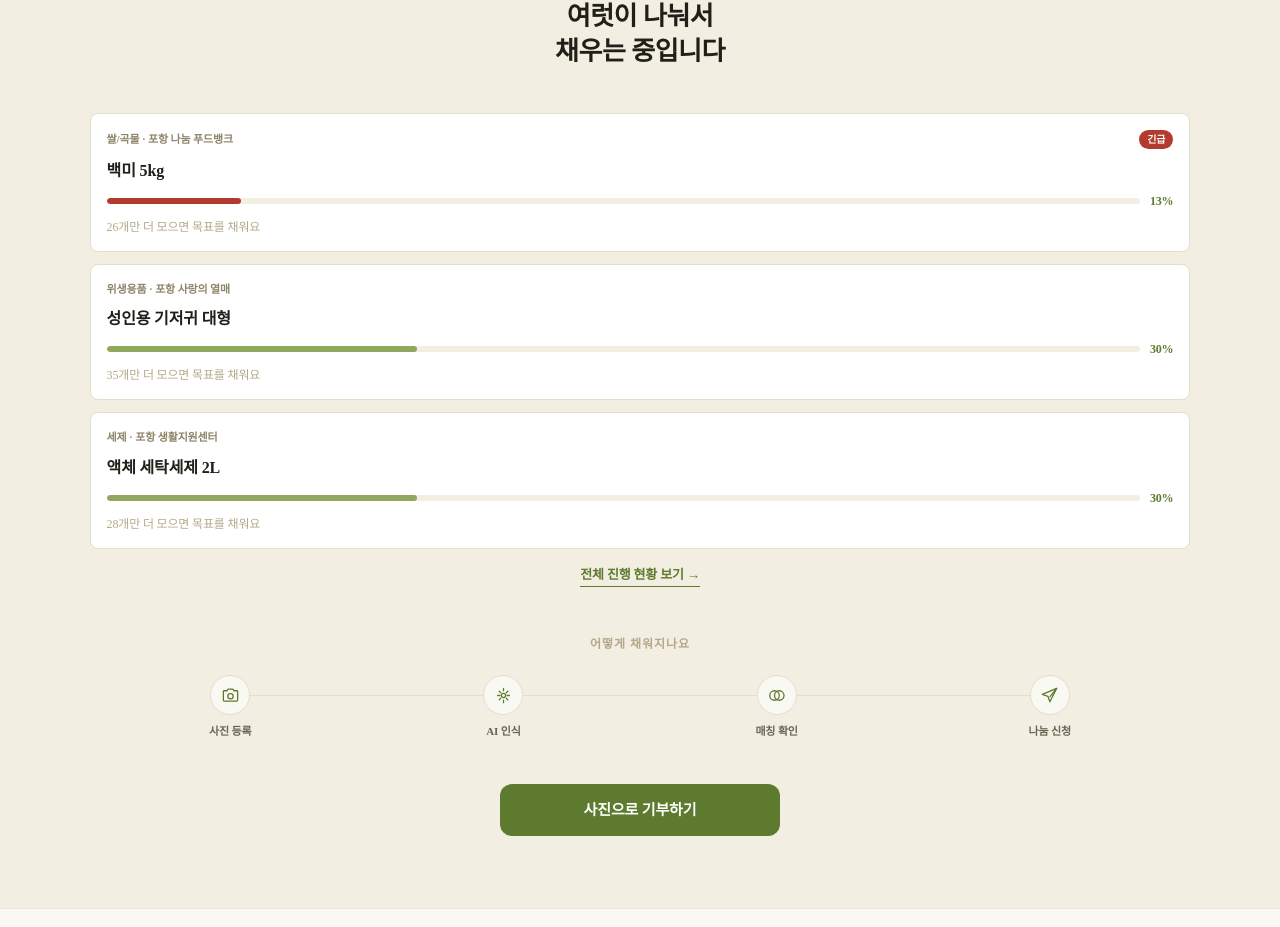
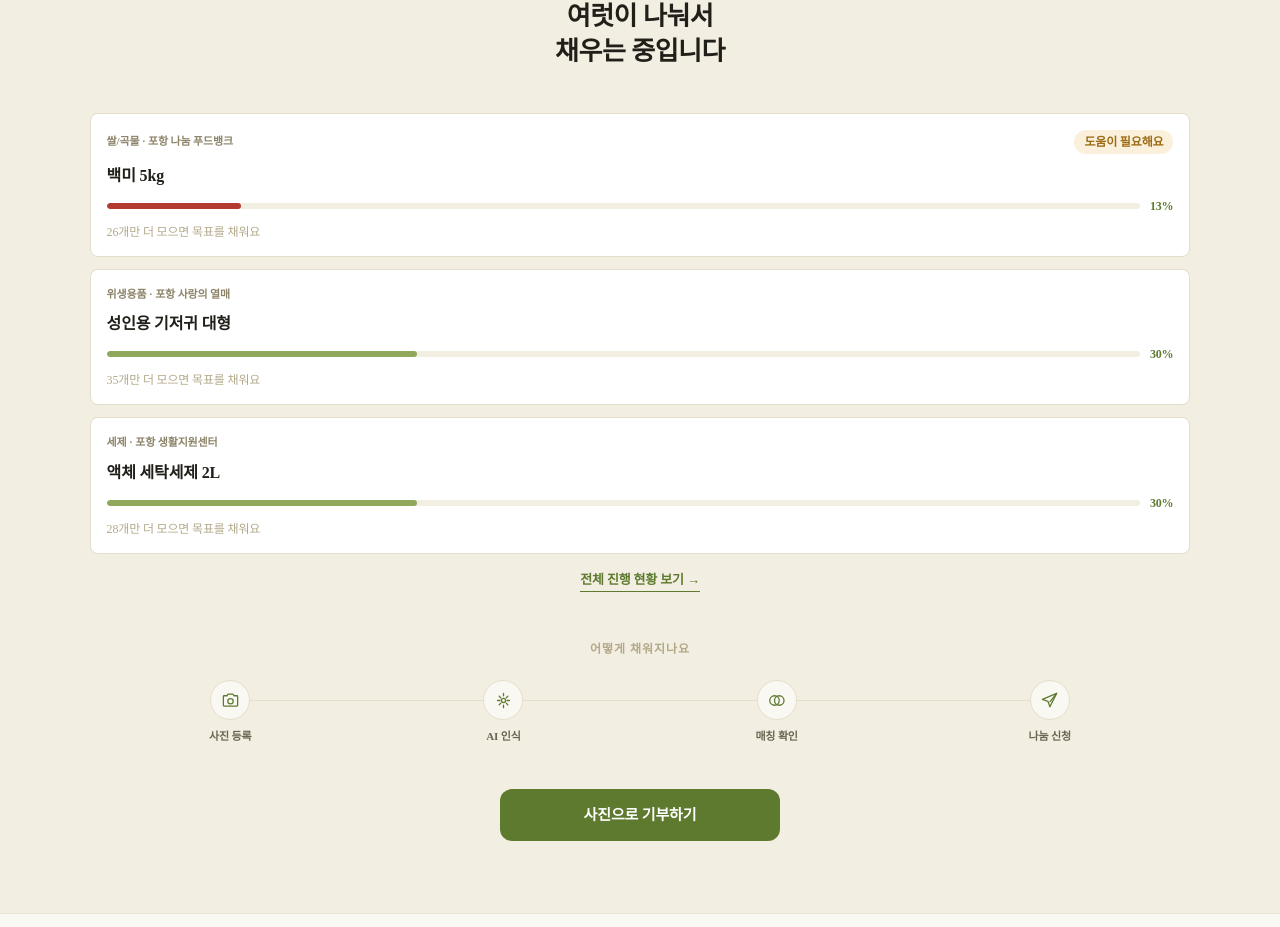
Before and after one commit to Estherdami-cmd/Sharing, a Next.js app: page / in a window 1280 px wide. Shown: the part 930-1857 px from the top of the page. Built offline with nearby package versions, Linux system fonts and the light colour scheme; a web font is replaced by a local one.

Commit message:
랜딩 미리보기 카드의 긴급 배지를 도움이 필요해요 문구로 통일
Co-Authored-By: Claude Sonnet 5 <noreply@anthropic.com>

```diff
--- a/app/(site)/page.tsx
+++ b/app/(site)/page.tsx
@@ -2,6 +2,7 @@
 
 import Link from "next/link";
 import { useEffect, useState } from "react";
+import { toneBadge } from "@/app/ui";
 import styles from "./Hero.module.css";
 
 type PreviewNeed = {
@@ -225,9 +226,7 @@ export default function Home() {
                   {need.category} · {need.foodBank.name}
                 </span>
                 {need.urgent && (
-                  <span className="shrink-0 rounded-full bg-danger-fg px-2 py-0.5 text-[10px] font-extrabold text-white">
-                    긴급
-                  </span>
+                  <span className={`shrink-0 ${toneBadge("caution")}`}>도움이 필요해요</span>
                 )}
               </div>
               <div className="text-[16px] font-bold text-neutral-900">{need.itemName}</div>
```
